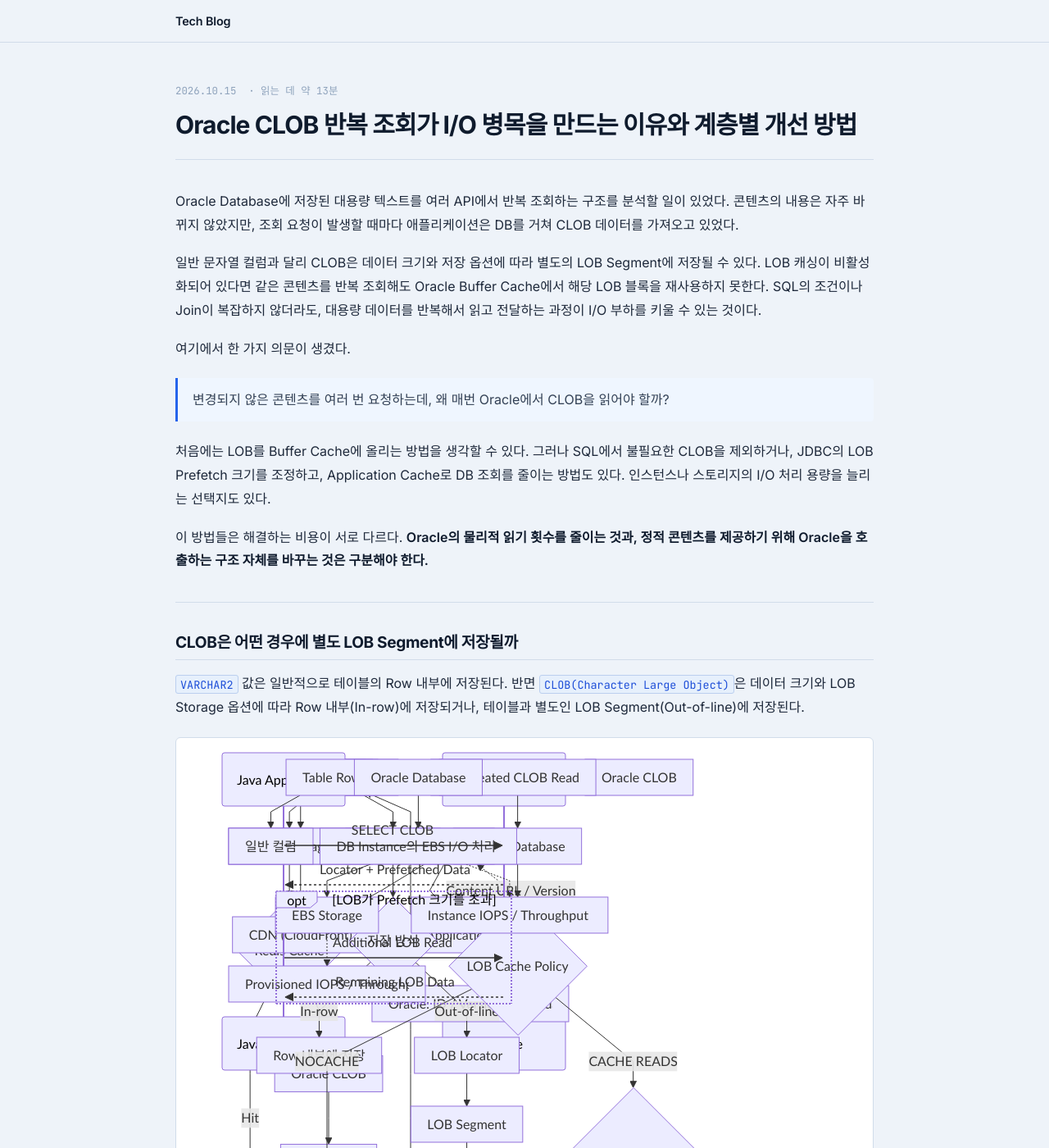
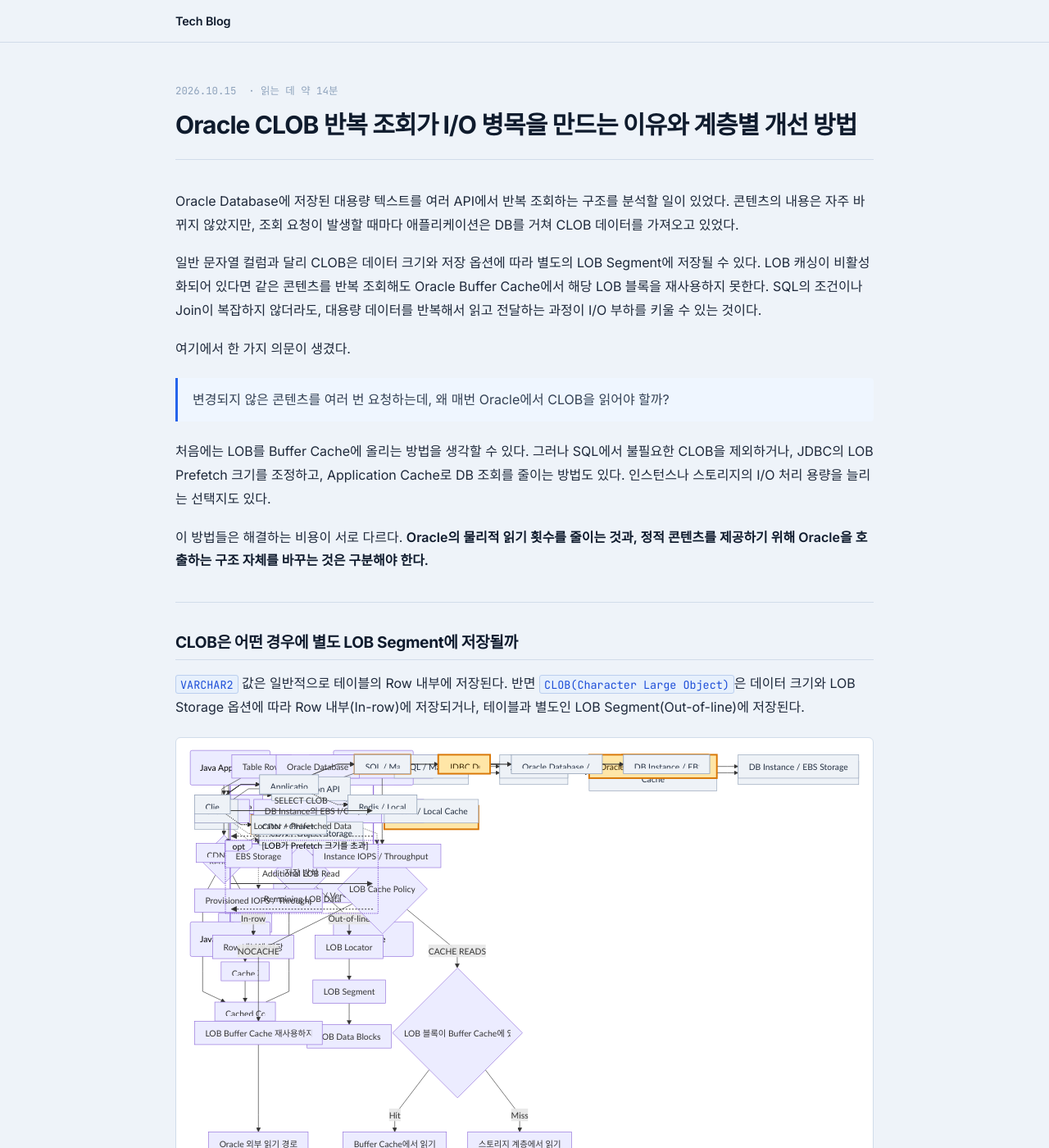
Before and after one commit to jw3418/jw3418.github.io, a Jekyll site: the page built from _posts/2026-10-15-oracle-clob-io-caching-cdn.md, in a window 1280 px wide and 1400 px high. Shown: the whole window at 82% size. Built offline with Jekyll 4.4.1, drawn with Linux system fonts in a browser that asks for light colours; some of the changed text lies outside the part shown.

Commit message:
Update 2026-10-15-oracle-clob-io-caching-cdn.md

````diff
--- a/_posts/2026-10-15-oracle-clob-io-caching-cdn.md
+++ b/_posts/2026-10-15-oracle-clob-io-caching-cdn.md
@@ -98,6 +98,23 @@
 ---
 
 ## Database Layer: CACHE READS로 반복적인 LOB 물리 읽기 줄이기
+
+```mermaid
+flowchart LR
+    Client["Client"] --> API["Application API"]
+    API --> SQL["SQL / Mapper"]
+    SQL --> JDBC["JDBC Driver"]
+    JDBC --> DB["Oracle Database / LOB Cache"]
+    DB --> IO["DB Instance / EBS Storage"]
+    API -.-> AppCache["Redis / Local Cache"]
+    Client -.-> CDN["CDN / Object Storage"]
+
+    classDef focus fill:#ffe6a7,stroke:#d97706,stroke-width:3px,color:#3b2600;
+    classDef normal fill:#eef2f7,stroke:#94a3b8,color:#263244;
+    class Client,API,SQL,JDBC,DB,IO,AppCache,CDN normal;
+    class DB focus;
+```
+
 
 애플리케이션의 조회 로직을 그대로 유지하면서 검토할 수 있는 방법은 LOB 컬럼의 캐싱 정책을 `CACHE READS`로 변경하는 것이다.
 
@@ -121,7 +138,7 @@
 다만 `CACHE READS`로 해결되지 않는 비용과 새로 발생할 수 있는 문제가 있다.
 
 - **SQL과 DB 호출은 그대로 남는다.** Physical I/O를 줄이더라도 Oracle이 요청을 처리하고 JDBC를 통해 결과를 반환해야 한다.
-- **Buffer Cache는 공유 자원이다.** LOB 블록이 많아지면 기존의 Table/Index 블록이 밀려나 다른 SQL의 Cache Hit가 감소할 수 있다. 이를 Cache Pollution이라고 한다.
+- **Buffer Cache는 공유 자원이다.** LOB 블록이 많아지면 기존의 Table/Index 블록이 밀려나 다른 SQL의 Cache Hit가 감소할 수 있다. (이를 Cache Pollution이라고 한다.)
 
 또한 DB 인스턴스의 총 메모리가 그대로 Buffer Cache 크기를 의미하지는 않는다. Oracle은 SGA의 여러 영역과 PGA 등에 메모리를 사용하므로 실제 Buffer Cache 할당량과 조정 방식을 확인해야 한다.
 
@@ -132,6 +149,23 @@
 ---
 
 ## SQL Layer: 목록 조회와 상세 조회를 분리해 불필요한 CLOB 읽기 제거하기
+
+```mermaid
+flowchart LR
+    Client["Client"] --> API["Application API"]
+    API --> SQL["SQL / Mapper"]
+    SQL --> JDBC["JDBC Driver"]
+    JDBC --> DB["Oracle Database / LOB Cache"]
+    DB --> IO["DB Instance / EBS Storage"]
+    API -.-> AppCache["Redis / Local Cache"]
+    Client -.-> CDN["CDN / Object Storage"]
+
+    classDef focus fill:#ffe6a7,stroke:#d97706,stroke-width:3px,color:#3b2600;
+    classDef normal fill:#eef2f7,stroke:#94a3b8,color:#263244;
+    class Client,API,SQL,JDBC,DB,IO,AppCache,CDN normal;
+    class SQL focus;
+```
+
 
 다음으로는 SQL에서 실제 사용하지 않는 LOB를 가져오고 있지 않은지 확인할 필요가 있다.
 
@@ -168,6 +202,23 @@
 
 ## JDBC Layer: LOB Prefetch로 추가 데이터 Fetch 요청 줄이기
 
+```mermaid
+flowchart LR
+    Client["Client"] --> API["Application API"]
+    API --> SQL["SQL / Mapper"]
+    SQL --> JDBC["JDBC Driver"]
+    JDBC --> DB["Oracle Database / LOB Cache"]
+    DB --> IO["DB Instance / EBS Storage"]
+    API -.-> AppCache["Redis / Local Cache"]
+    Client -.-> CDN["CDN / Object Storage"]
+
+    classDef focus fill:#ffe6a7,stroke:#d97706,stroke-width:3px,color:#3b2600;
+    classDef normal fill:#eef2f7,stroke:#94a3b8,color:#263244;
+    class Client,API,SQL,JDBC,DB,IO,AppCache,CDN normal;
+    class JDBC focus;
+```
+
+
 Oracle JDBC는 CLOB의 내용을 가져올 때 LOB Locator를 사용한다. LOB Prefetch는 SQL의 Row Fetch 과정에서 LOB Locator뿐 아니라 설정한 크기만큼의 본문도 미리 전달하는 기능이다. 본문이 Prefetch 범위를 초과하거나 추가 읽기가 필요한 경우에는 후속 LOB Read가 발생할 수 있다.
 
 ```mermaid
@@ -198,6 +249,23 @@
 
 ## Application Layer: Redis 또는 Local Cache로 반복적인 DB 조회 제거하기
 
+```mermaid
+flowchart LR
+    Client["Client"] --> API["Application API"]
+    API --> SQL["SQL / Mapper"]
+    SQL --> JDBC["JDBC Driver"]
+    JDBC --> DB["Oracle Database / LOB Cache"]
+    DB --> IO["DB Instance / EBS Storage"]
+    API -.-> AppCache["Redis / Local Cache"]
+    Client -.-> CDN["CDN / Object Storage"]
+
+    classDef focus fill:#ffe6a7,stroke:#d97706,stroke-width:3px,color:#3b2600;
+    classDef normal fill:#eef2f7,stroke:#94a3b8,color:#263244;
+    class Client,API,SQL,JDBC,DB,IO,AppCache,CDN normal;
+    class AppCache focus;
+```
+
+
 같은 콘텐츠를 여러 사용자가 반복해서 요청하고, 내용의 변경 빈도가 낮다면 애플리케이션이 조회 결과를 캐싱하는 방법도 고려할 수 있다.
 
 ```mermaid
@@ -222,6 +290,23 @@
 ---
 
 ## Infrastructure Layer: 스토리지와 DB 인스턴스의 I/O 처리 한도 늘리기
+
+```mermaid
+flowchart LR
+    Client["Client"] --> API["Application API"]
+    API --> SQL["SQL / Mapper"]
+    SQL --> JDBC["JDBC Driver"]
+    JDBC --> DB["Oracle Database / LOB Cache"]
+    DB --> IO["DB Instance / EBS Storage"]
+    API -.-> AppCache["Redis / Local Cache"]
+    Client -.-> CDN["CDN / Object Storage"]
+
+    classDef focus fill:#ffe6a7,stroke:#d97706,stroke-width:3px,color:#3b2600;
+    classDef normal fill:#eef2f7,stroke:#94a3b8,color:#263244;
+    class Client,API,SQL,JDBC,DB,IO,AppCache,CDN normal;
+    class IO focus;
+```
+
 
 실제 지표에서 스토리지 또는 DB 인스턴스의 I/O 처리 한도에 도달한 것이 확인된다면, 성능 설정이나 인스턴스 클래스를 변경해 처리 용량을 늘리는 방안도 검토해야 한다.
 
@@ -262,6 +347,23 @@
 ---
 
 ## Architecture Layer: 정적 콘텐츠를 Oracle 대신 Object Storage와 CDN에서 제공하기
+
+```mermaid
+flowchart LR
+    Client["Client"] --> API["Application API"]
+    API --> SQL["SQL / Mapper"]
+    SQL --> JDBC["JDBC Driver"]
+    JDBC --> DB["Oracle Database / LOB Cache"]
+    DB --> IO["DB Instance / EBS Storage"]
+    API -.-> AppCache["Redis / Local Cache"]
+    Client -.-> CDN["CDN / Object Storage"]
+
+    classDef focus fill:#ffe6a7,stroke:#d97706,stroke-width:3px,color:#3b2600;
+    classDef normal fill:#eef2f7,stroke:#94a3b8,color:#263244;
+    class Client,API,SQL,JDBC,DB,IO,AppCache,CDN normal;
+    class CDN focus;
+```
+
 
 CLOB에 저장된 데이터가 모든 사용자에게 동일하고 변경 빈도가 낮은 HTML이나 설명 문서라면, Oracle은 이 데이터를 저장하고 전달하기 위한 최적의 위치인지 생각해볼 필요가 있다.
 
````
Also changed, not shown: other parts of _posts/2026-10-15-oracle-clob-io-caching-cdn.md (+1 -10 lines).
